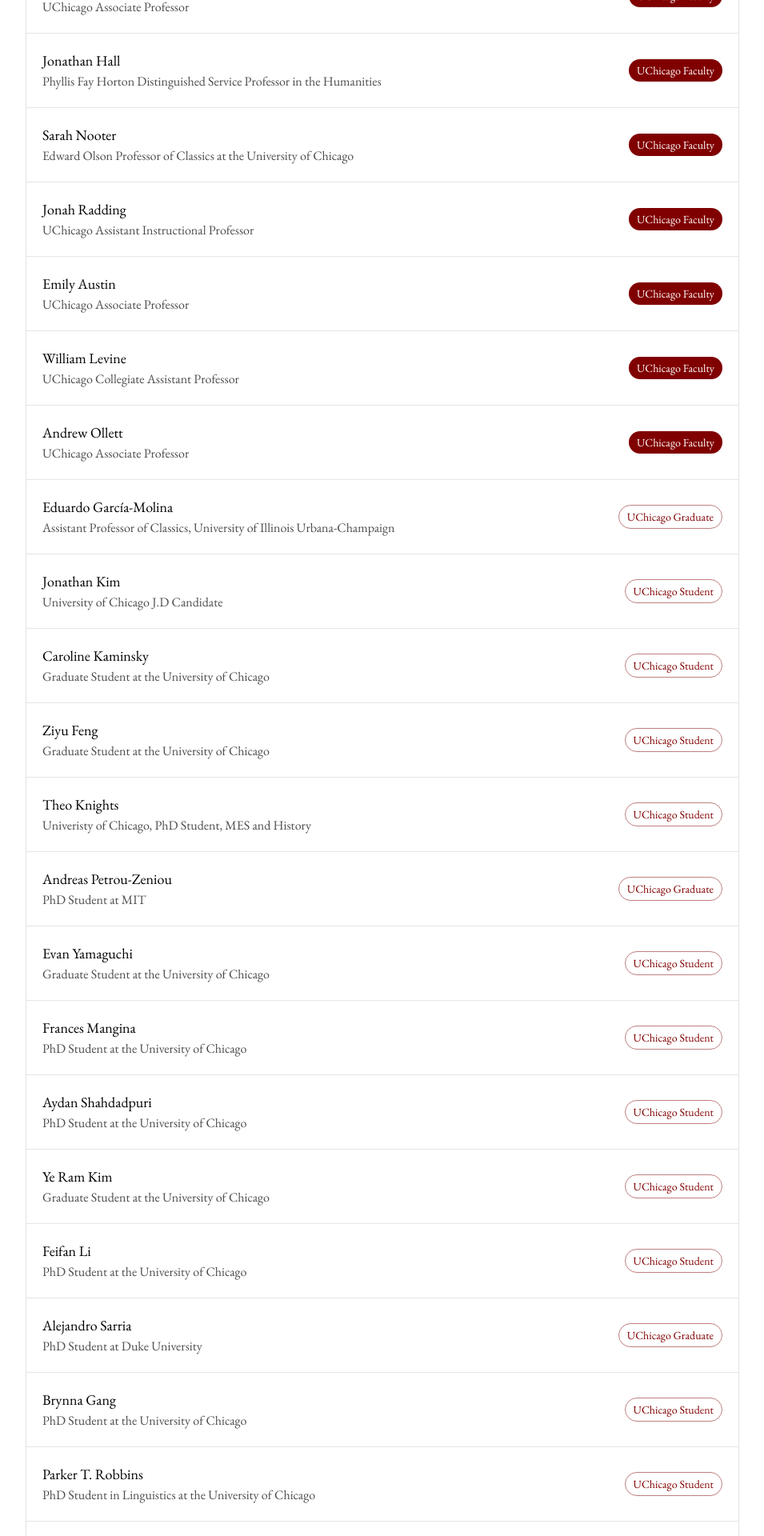
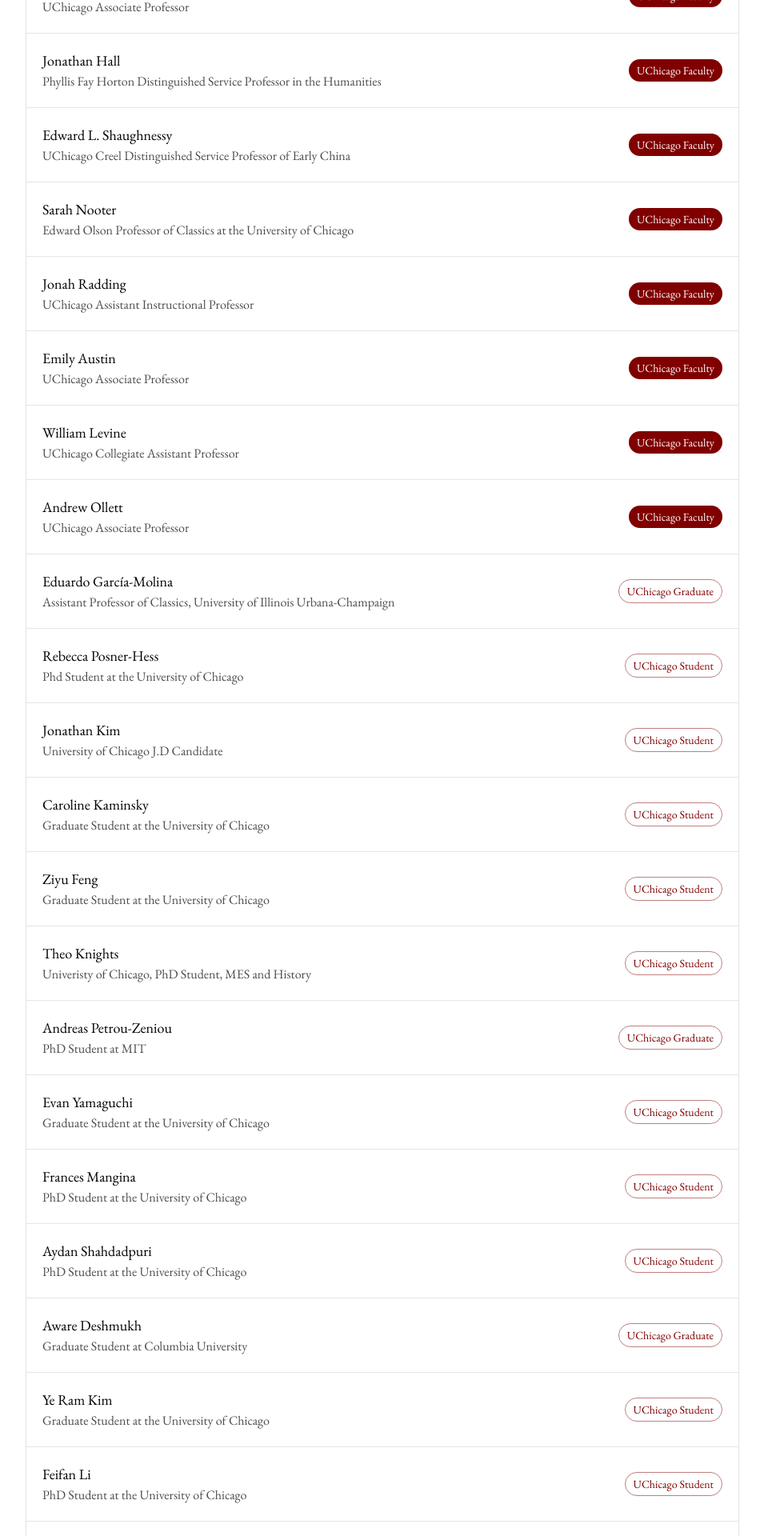
Before and after one commit to zroe1/uchicago-open-letter, a Next.js app: page / in a window 1280 px wide. Shown: the part 4080-6000 px from the top of the page at 80% size, without its empty margins (316-1271 px from the left). Built offline with nearby package versions, Linux system fonts and the light colour scheme.

Commit message:
add people signed

```diff
--- a/src/app/signatories.ts
+++ b/src/app/signatories.ts
@@ -18,6 +18,12 @@
     badgeType: "emphasized",
   },
   {
+    name: "Edward L. Shaughnessy",
+    title: "UChicago Creel Distinguished Service Professor of Early China",
+    badge: "UChicago Faculty",
+    badgeType: "emphasized",
+  },
+  {
     name: "Sarah Nooter",
     title: "Edward Olson Professor of Classics at the University of Chicago",
     badge: "UChicago Faculty",
@@ -54,6 +60,12 @@
     badgeType: "normal",
   },
   {
+    name: "Rebecca Posner-Hess",
+    title: "Phd Student at the University of Chicago",
+    badge: "UChicago Student",
+    badgeType: "normal",
+  },
+  {
     name: "Jonathan Kim",
     title: "University of Chicago J.D Candidate",
     badge: "UChicago Student",
@@ -102,6 +114,12 @@
     badgeType: "normal",
   },
   {
+    name: "Aware Deshmukh",
+    title: "Graduate Student at Columbia University",
+    badge: "UChicago Graduate",
+    badgeType: "normal",
+  },
+  {
     name: "Ye Ram Kim",
     title: "Graduate Student at the University of Chicago",
     badge: "UChicago Student",
@@ -247,6 +265,12 @@
     name: "Martin Niederl",
     title: "PhD Student at the University of Chicago",
     badge: "UChicago Student",
+    badgeType: "normal",
+  },
+  {
+    name: "G Rowan",
+    title: "Graduate Student",
+    badge: "UChicago Graduate",
     badgeType: "normal",
   },
   {
@@ -427,6 +451,12 @@
     name: "Theo Johnson",
     title: "University of Chicago, BA, 2025",
     badge: "UChicago Graduate",
+    badgeType: "normal",
+  },
+  {
+    name: "Emma Beane",
+    title: "Undergraduate Student at the University of Chicago",
+    badge: "UChicago Student",
     badgeType: "normal",
   },
   {
```
